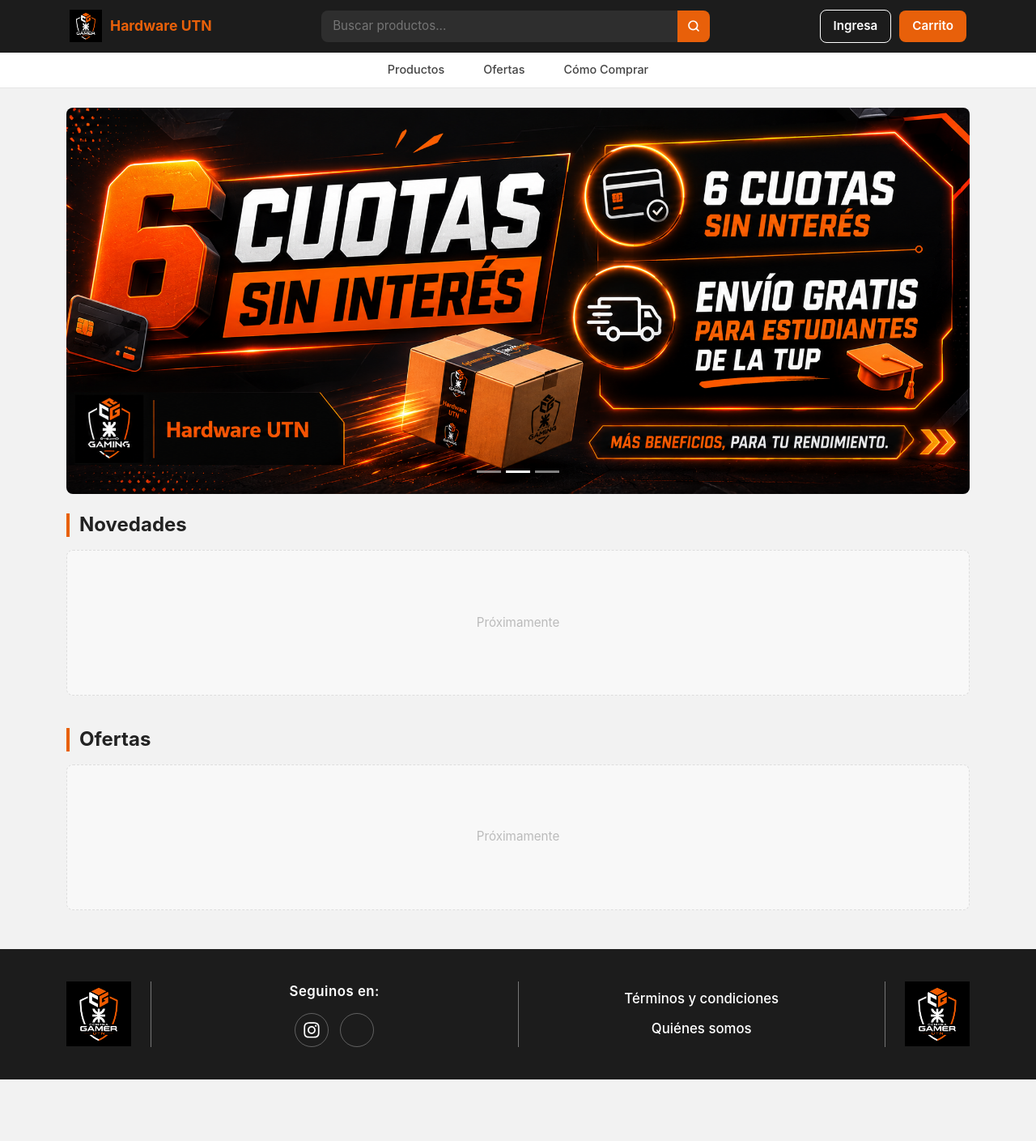
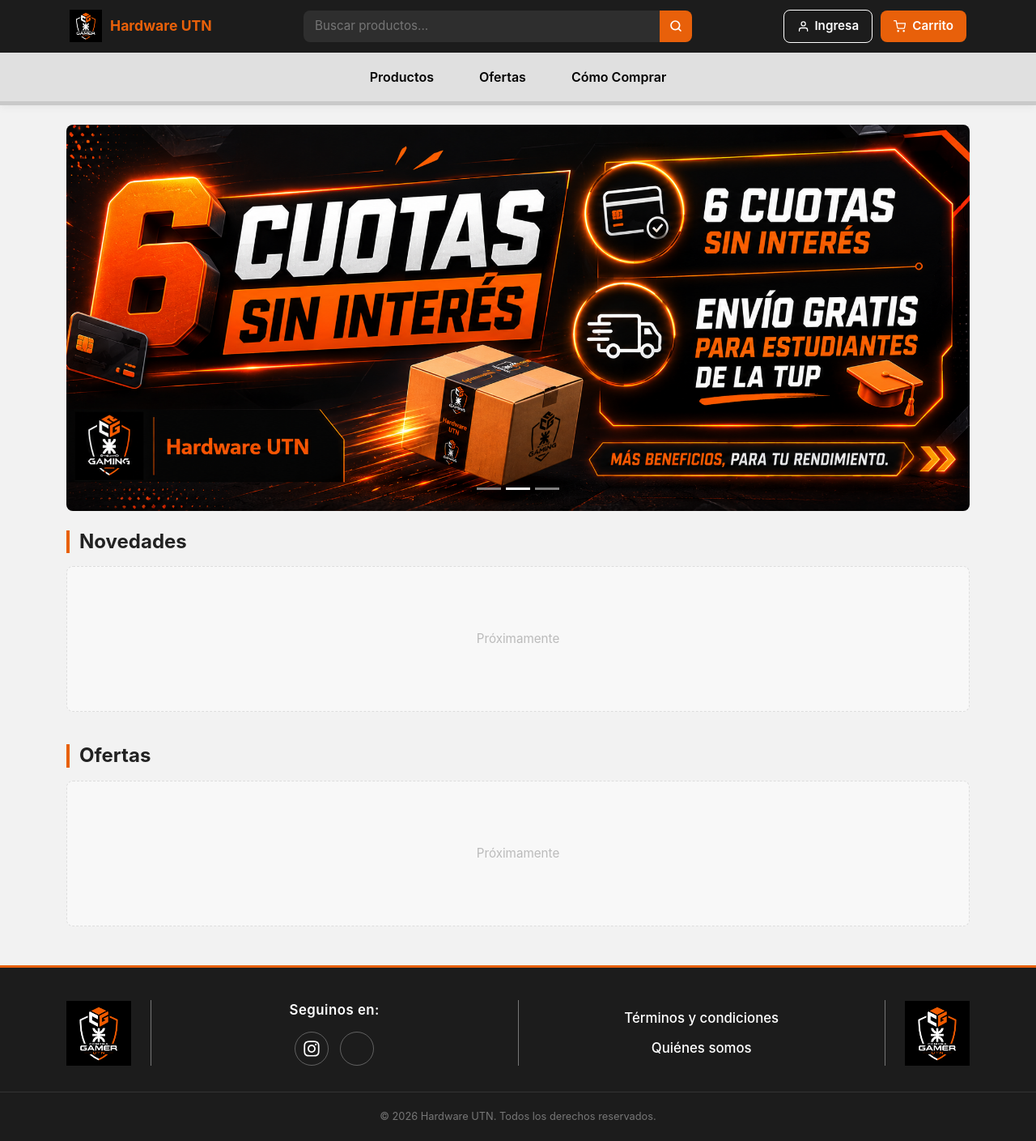
Before and after one commit to LeonelLongo/UTN-Harware, a React (Vite) app in the folder Hardware-UTN/: page / in a window 1280 px wide. Shown: the whole page at 81% size. Before the commit the page ends 1333 px from the top, so only its background shows below. Built offline with nearby package versions, Linux system fonts and the light colour scheme; no server answers; some icons are missing.

Commit message:
Mejoras visuales en navbar, footer y cards de productos

```diff
--- a/Hardware-UTN/src/components/layout/Footer.jsx
+++ b/Hardware-UTN/src/components/layout/Footer.jsx
@@ -6,7 +6,12 @@
 function Footer() {
   return (
     <footer
-      style={{ backgroundColor: "#1c1c1c", color: "white", padding: "40px 0" }}
+      style={{
+        backgroundColor: "#1c1c1c",
+        color: "white",
+        padding: "40px 0 20px 0",
+        borderTop: "3px solid var(--color-accent)",
+      }}
     >
       <Container>
         <div
@@ -122,6 +127,19 @@
           </div>
         </div>
       </Container>
+      <div
+        style={{
+          textAlign: "center",
+          marginTop: "32px",
+          paddingTop: "20px",
+          borderTop: "1px solid rgba(255,255,255,0.1)",
+          fontSize: "0.8rem",
+          color: "rgba(255,255,255,0.4)",
+        }}
+      >
+        © {new Date().getFullYear()} Hardware UTN. Todos los derechos
+        reservados.
+      </div>
     </footer>
   );
 }
--- a/Hardware-UTN/src/components/layout/Layout.jsx
+++ b/Hardware-UTN/src/components/layout/Layout.jsx
@@ -4,6 +4,8 @@
 import Footer from "./Footer";
 import LoginPrompt from "../auth/LoginPrompt";
 import { useAppContext } from "../../context/AppContext";
+import { FiUser, FiShoppingCart } from "react-icons/fi";
+
 
 const CATEGORIES = [
   "Periféricos",
@@ -73,6 +75,10 @@
         >
           <Link
             to="/"
+            onMouseEnter={(e) =>
+              (e.currentTarget.style.transform = "scale(1.05)")
+            }
+            onMouseLeave={(e) => (e.currentTarget.style.transform = "scale(1)")}
             style={{
               display: "flex",
               alignItems: "center",
@@ -80,6 +86,7 @@
               textDecoration: "none",
               color: "white",
               flexShrink: 0,
+              transition: "transform 0.2s ease",
             }}
           >
             <img src="/logo.png" alt="logo" style={{ width: "40px" }} />
@@ -201,8 +208,11 @@
                   fontSize: "0.95rem",
                   border: "1px solid white",
                   cursor: "pointer",
+                  display: "flex",
+                  alignItems: "center",
                 }}
               >
+                <FiUser style={{ marginRight: "6px" }} />
                 Ingresa
               </button>
             )}
@@ -223,6 +233,7 @@
                 fontSize: "0.95rem",
               }}
             >
+              <FiShoppingCart />
               Carrito
               {cartCount > 0 && (
                 <span
@@ -250,31 +261,31 @@
       {/* Nav secundaria — fondo blanco, fuera del bloque oscuro */}
       <div
         style={{
-          backgroundColor: "white",
-          borderBottom: "1px solid #e5e5e5",
+          background: "rgba(100, 100, 100, 0.12)",
+          borderBottom: "5px solid rgba(0, 0, 0, 0.1)",
+          boxShadow: "0 2px 10px rgba(0, 0, 0, 0.06)",
           position: "sticky",
           top: "64px",
           zIndex: 999,
         }}
       >
         <Container>
-          <nav style={{ display: "flex", justifyContent: "center" }}>
+          <nav
+            style={{
+              display: "flex",
+              justifyContent: "center",
+              gap: "4px",
+              padding: "8px 0",
+            }}
+          >
             {NAV_LINKS.map(({ label, to }) => (
               <NavLink
                 key={label}
                 to={to}
                 end={to === "/"}
-                style={({ isActive }) => ({
-                  color: isActive ? "var(--color-accent)" : "#444",
-                  textDecoration: "none",
-                  padding: "10px 24px",
-                  fontSize: "0.9rem",
-                  fontWeight: isActive ? 700 : 500,
-                  borderBottom: isActive
-                    ? "2px solid var(--color-accent)"
-                    : "2px solid transparent",
-                  transition: "color 0.15s",
-                })}
+                className={({ isActive }) =>
+                  `subnav-link${isActive ? " active" : ""}`
+                }
               >
                 {label}
               </NavLink>
--- a/Hardware-UTN/src/components/products/ProductItem.jsx
+++ b/Hardware-UTN/src/components/products/ProductItem.jsx
@@ -6,15 +6,22 @@
 
   return (
     <Card
-      className="h-100 shadow-sm border-0"
+      className="h-100 product-card"
       style={{ cursor: "pointer" }}
       onClick={() => navigate(`/producto/${id}`)}
     >
       {image && (
-        <div style={{ backgroundColor: "#f8f8f8", padding: "16px", textAlign: "center" }}>
+        <div
+          style={{
+            backgroundColor: "#f8f8f8",
+            padding: "16px",
+            textAlign: "center",
+          }}
+        >
           <img
             src={image}
             alt={name}
+            className="product-img"
             style={{ height: "160px", objectFit: "contain", maxWidth: "100%" }}
           />
         </div>
@@ -39,14 +46,26 @@
           >
             <Button
               variant="outline-secondary"
-              style={{ width: "36px", height: "36px", padding: 0, lineHeight: 1 }}
+              style={{
+                width: "36px",
+                height: "36px",
+                padding: 0,
+                lineHeight: 1,
+              }}
               onClick={() => onRemove()}
             >
               −
             </Button>
             <span className="fw-semibold">{quantityInCart} en carrito</span>
             <Button
-              style={{ width: "36px", height: "36px", padding: 0, lineHeight: 1, backgroundColor: "var(--color-accent)", border: "none" }}
+              style={{
+                width: "36px",
+                height: "36px",
+                padding: 0,
+                lineHeight: 1,
+                backgroundColor: "var(--color-accent)",
+                border: "none",
+              }}
               onClick={() => onAdd()}
             >
               +
@@ -56,7 +75,10 @@
           <Button
             className="mt-3 w-100 fw-semibold"
             style={{ backgroundColor: "var(--color-accent)", border: "none" }}
-            onClick={(e) => { e.stopPropagation(); onAdd(); }}
+            onClick={(e) => {
+              e.stopPropagation();
+              onAdd();
+            }}
           >
             Agregar al carrito
           </Button>
--- a/Hardware-UTN/src/index.css
+++ b/Hardware-UTN/src/index.css
@@ -26,3 +26,46 @@
   font-family: -apple-system, BlinkMacSystemFont, 'Segoe UI', Roboto, sans-serif;
   color: var(--color-text);
 }
+
+.subnav-link {
+  color: #000000;
+  text-decoration: none;
+  padding: 10px 26px;
+  font-size: 1rem;
+  font-weight: 600;
+  border-radius: 20px;
+  transition: background-color 0.2s ease, color 0.2s ease, transform 0.15s ease;
+  display: inline-block;
+}
+
+.subnav-link:hover {
+  background-color: rgba(232, 96, 10, 0.12);
+  color: var(--color-accent);
+  transform: translateY(-1px);
+}
+
+.subnav-link.active {
+  background-color: var(--color-accent);
+  color: white !important;
+  font-weight: 700;
+}
+
+.product-card {
+  transition: transform 0.2s ease, box-shadow 0.2s ease, border 0.2s ease;
+  border: 2px solid transparent !important;
+}
+
+.product-card:hover {
+  transform: translateY(-6px);
+  box-shadow: 0 12px 28px rgba(0, 0, 0, 0.15) !important;
+  border: 2px solid var(--color-accent) !important;
+}
+
+.product-card:hover .product-img {
+  transform: scale(1.05);
+  transition: transform 0.2s ease;
+}
+
+.product-img {
+  transition: transform 0.2s ease;
+}
```
